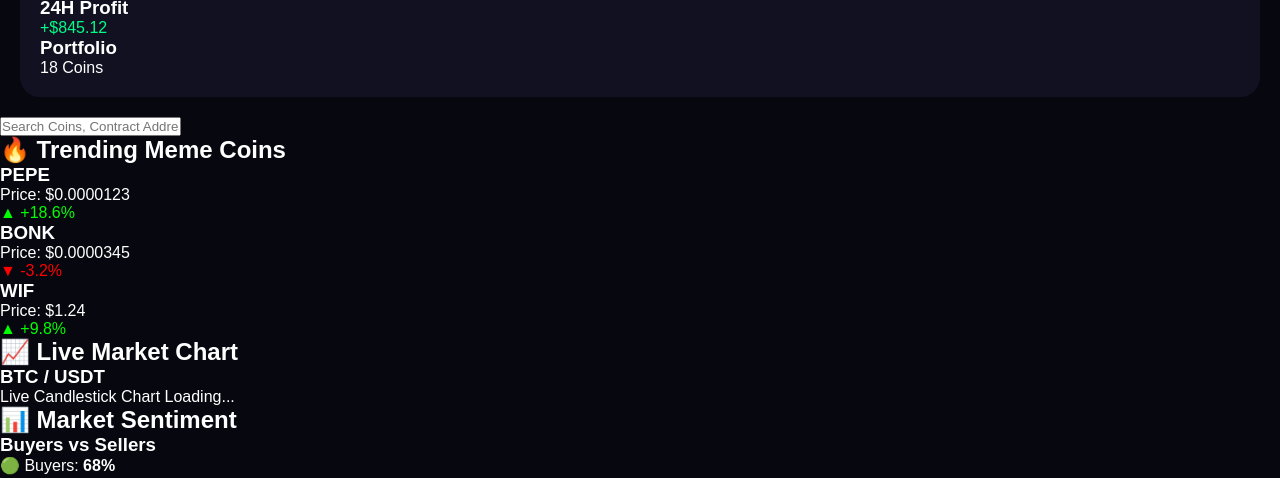
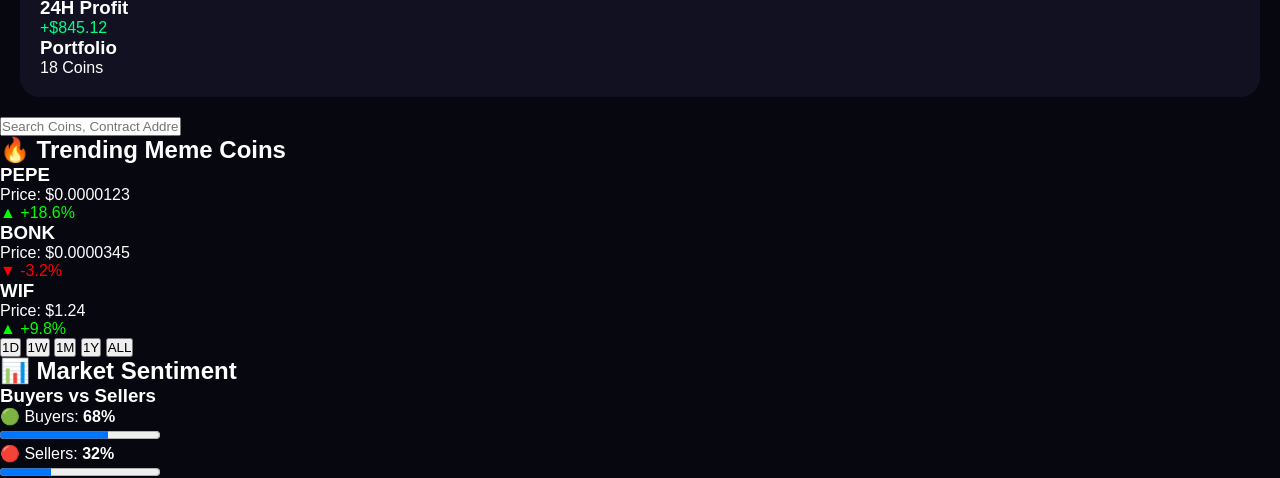
Before and after one commit to ISMAILK47/KINGIAM, a plain HTML site: page index.html in a window 1280 px wide. Shown: the part 294-772 px from the top of the page. Drawn offline with Linux system fonts and the light colour scheme.

Commit message:
Update index.html

```diff
--- a/index.html
+++ b/index.html
@@ -82,23 +82,18 @@
         <p>Price: $1.24</p>
         <p style="color:lime;">▲ +9.8%</p>
     </div>
-
-</section>
-
-<section class="chart">
-
-    <h2>📈 Live Market Chart</h2>
-
-    <div id="chart-container">
-        <div class="chart-box">
-            <h3>BTC / USDT</h3>
-            <p>Live Candlestick Chart Loading...</p>
-        </div>
-    </div>
-
-</section>
-
-<section class="market">
+<div class="chart-container">
+  <div class="timeframes">
+    <button class="active">1D</button>
+    <button>1W</button>
+    <button>1M</button>
+    <button>1Y</button>
+    <button>ALL</button>
+  </div>
+  <!-- Anan ne live chart din zai fito -->
+  <div id="live-chart"></div>
+</div>
+</secclass=lass="market">
 
     <h2>📊 Market Sentiment</h2>
 
```
